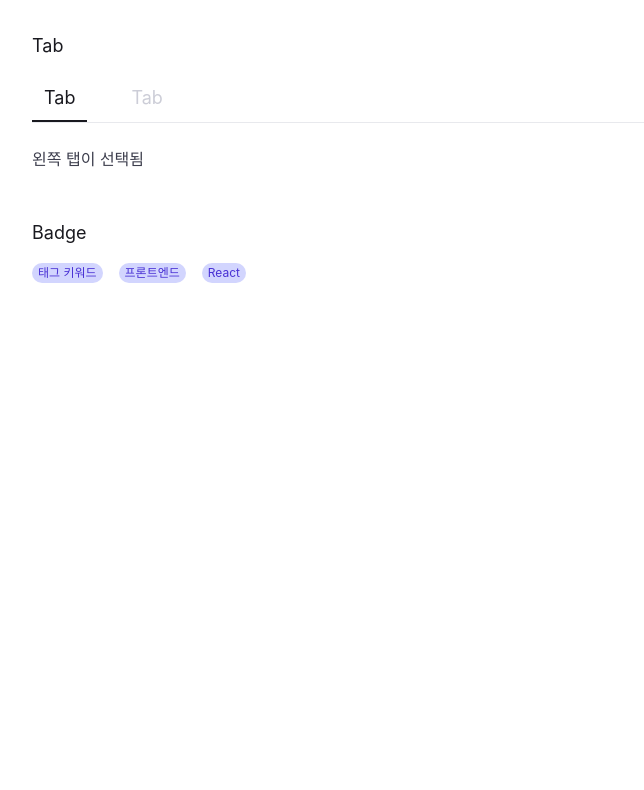
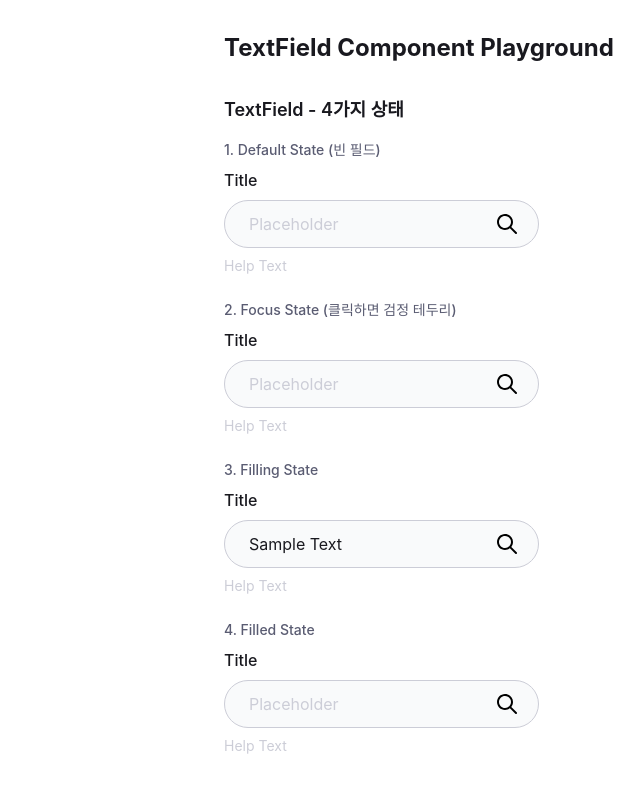
Before and after one commit to Leets-Official/StepBookStep-FE, a React (Vite) app: page / in a window 1280 px wide. Shown: the top 790 px of the page, without its empty margins (0-644 px from the left). Built offline with nearby package versions, Linux system fonts and the light colour scheme; a web font is replaced by a local one.

Commit message:
feat : Textfield 구현

```diff
--- /dev/null
+++ b/src/components/TextField/TextField.styles.ts
@@ -0,0 +1,29 @@
+export const wrapper = "flex flex-col gap-2 w-[315px]";
+
+export const title = "text-base font-medium text-gray-900";
+
+export const inputContainer = "relative w-full";
+
+export const inputBase =
+  "w-full h-12 px-6 rounded-full text-base transition-all duration-200 focus:outline-none placeholder:text-gray-300 disabled:cursor-not-allowed";
+
+export const inputVariants = {
+  // 기본 상태(active=false, focus=false)
+  default: "border border-gray-300 bg-gray-50 text-gray-300",
+
+  // 포커스 상태(active=false, focus=true)
+  focus: "border border-gray-900 bg-gray-50 text-gray-900",
+
+  // 값 입력 상태(active=true, focus=true)
+  filled: "border border-gray-300 bg-gray-50 text-gray-900",
+
+  // active=true, focus=false
+  disabled: "border border-gray-300 bg-gray-50 text-gray-900",
+};
+
+export const withIconPadding = "pr-14";
+
+export const iconButton =
+  "absolute right-5 top-1/2 -translate-y-1/2 w-6 h-6 flex items-center justify-center cursor-pointer";
+
+export const helpText = "text-sm text-gray-300";
--- /dev/null
+++ b/src/components/TextField/TextField.tsx
@@ -0,0 +1,128 @@
+import React, { useState } from "react";
+import type { TextFieldProps } from "./TextField.types";
+import {
+  wrapper,
+  title,
+  inputContainer,
+  inputBase,
+  inputVariants,
+  withIconPadding,
+  iconButton,
+  helpText,
+} from "./TextField.styles";
+import { cn } from "@/utils/cn";
+
+// 검색 아이콘 컴포넌트
+const SearchIcon: React.FC<{ className?: string }> = ({ className }) => (
+  <svg
+    className={className}
+    width="24"
+    height="24"
+    viewBox="0 0 24 24"
+    fill="none"
+    xmlns="http://www.w3.org/2000/svg"
+  >
+    <g clipPath="url(#clip0_494_380)">
+      <path
+        d="M10 2C14.4183 2 18 5.58172 18 10C18 11.8486 17.3703 13.5487 16.3174 14.9033L21.707 20.293C22.0976 20.6835 22.0976 21.3165 21.707 21.707C21.3165 22.0976 20.6835 22.0976 20.293 21.707L14.9033 16.3174C13.5487 17.3703 11.8486 18 10 18C5.58172 18 2 14.4183 2 10C2 5.58172 5.58172 2 10 2ZM10 4C6.68629 4 4 6.68629 4 10C4 13.3137 6.68629 16 10 16C13.3137 16 16 13.3137 16 10C16 6.68629 13.3137 4 10 4Z"
+        fill="currentColor"
+      />
+    </g>
+    <defs>
+      <clipPath id="clip0_494_380">
+        <rect width="24" height="24" fill="white" />
+      </clipPath>
+    </defs>
+  </svg>
+);
+
+export const TextField: React.FC<TextFieldProps> = ({
+  title: titleText,
+  helpText: helpTextContent,
+  icon = true,
+  onIconClick,
+  className = "",
+  disabled = false,
+  ...props
+}) => {
+  const [isFocused, setIsFocused] = useState(false);
+  const [inputValue, setInputValue] = useState(props.value || "");
+
+  const hasValue = String(inputValue).length > 0;
+
+  // 현재 상태에 따른 스타일 결정
+  const getInputVariant = () => {
+    if (disabled) return inputVariants.disabled;
+    if (isFocused) return inputVariants.focus;
+    if (hasValue) return inputVariants.filled;
+    return inputVariants.default;
+  };
+
+  const handleChange = (e: React.ChangeEvent<HTMLInputElement>) => {
+    setInputValue(e.target.value);
+    props.onChange?.(e);
+  };
+
+  const handleFocus = (e: React.FocusEvent<HTMLInputElement>) => {
+    setIsFocused(true);
+    props.onFocus?.(e);
+  };
+
+  const handleBlur = (e: React.FocusEvent<HTMLInputElement>) => {
+    setIsFocused(false);
+    props.onBlur?.(e);
+  };
+
+  //KeyDown 핸들러 - Enter 입력 시 포커스 해제
+  const handleKeyDown = (e: React.KeyboardEvent<HTMLInputElement>) => {
+    if (e.key === 'Enter') {
+      e.currentTarget.blur(); // 포커스를 해제하여 Filled 상태로 전환
+    }
+    props.onKeyDown?.(e);
+  };
+
+  return (
+    <div className={cn(wrapper, className)}>
+      {/* Title 영역 */}
+      {titleText && <label className={title}>{titleText}</label>}
+
+      {/* Input 영역 */}
+      <div className={inputContainer}>
+        <input
+          {...props}
+          className={cn(
+            inputBase,
+            getInputVariant(),
+            icon && withIconPadding
+          )}
+          value={inputValue}
+          onChange={handleChange}
+          onFocus={handleFocus}
+          onBlur={handleBlur}
+          onKeyDown={handleKeyDown}
+          disabled={disabled}
+        />
+
+        {/* 검색 아이콘 */}
+        {icon && (
+          <button
+            type="button"
+            className={iconButton}
+            onClick={onIconClick}
+            disabled={disabled}
+            tabIndex={-1}
+          >
+            <SearchIcon className="w-6 h-6" />
+          </button>
+        )}
+      </div>
+
+      {/* Help Text 영역 */}
+      {helpTextContent && (
+        <span className={helpText}>{helpTextContent}</span>
+      )}
+    </div>
+  );
+};
+
+export default TextField;
--- a/src/pages/PlayGround.tsx
+++ b/src/pages/PlayGround.tsx
@@ -1,36 +1,72 @@
 import { useState } from "react";
-import { Tab } from "@/components/Tab/Tab";
-import { Badge } from "@/components/Badge/Badge";
+import { TextField } from "@/components/TextField/TextField";
 
 export default function PlayGround() {
-  const [activeTab, setActiveTab] = useState<"left" | "right">("left");
+  // TextField용 state
+  const [searchValue, setSearchValue] = useState("");
+  const [emailValue, setEmailValue] = useState("");
+  const [passwordValue, setPasswordValue] = useState("");
+  const [filledValue, setFilledValue] = useState("Sample Text");
 
   return (
-    <div className="min-h-screen bg-white p-8 space-y-12">
-      <section>
-        <h2 className="text-lg font-sb text-gray-900 mb-4">Tab</h2>
+    <div className="p-8 space-y-8 max-w-4xl mx-auto">
+      <h1 className="text-2xl font-bold text-gray-900">TextField Component Playground</h1>
 
-        <div className="flex gap-8 border-b border-gray-200">
-          <Tab label="Tab" isActive={activeTab === "left"} onClick={() => setActiveTab("left")} />
+      {/* TextField 섹션 */}
+      <section className="space-y-6">
+        <h2 className="text-lg font-semibold text-gray-900 mb-4">TextField - 4가지 상태</h2>
 
-          <Tab label="Tab" isActive={activeTab === "right"} onClick={() => setActiveTab("right")} />
+        {/* 1. Default State - 빈 입력 필드 */}
+        <div className="space-y-2">
+          <p className="text-sm font-medium text-gray-600">1. Default State (빈 필드)</p>
+          <TextField
+            title="Title"
+            placeholder="Placeholder"
+            helpText="Help Text"
+            icon={true}
+            value={searchValue}
+            onChange={(e) => setSearchValue(e.target.value)}
+            onIconClick={() => console.log("Search:", searchValue)}
+          />
         </div>
 
-        <div className="mt-6 text-md text-gray-700">
-          {activeTab === "left" && <p>왼쪽 탭이 선택됨</p>}
-          {activeTab === "right" && <p>오른쪽 탭이 선택됨</p>}
+        {/* 2. Focus State - 포커스 시 검정 테두리 */}
+        <div className="space-y-2">
+          <p className="text-sm font-medium text-gray-600">2. Focus State (클릭하면 검정 테두리)</p>
+          <TextField
+            title="Title"
+            placeholder="Placeholder"
+            helpText="Help Text"
+            icon={true}
+          />
+        </div>
+
+        {/* 3. Filled State - 값이 입력된 상태 (회색 배경) */}
+        <div className="space-y-2">
+          <p className="text-sm font-medium text-gray-600">3. Filling State</p>
+          <TextField
+            title="Title"
+            placeholder="Placeholder"
+            helpText="Help Text"
+            icon={true}
+            value={filledValue}
+            onChange={(e) => setFilledValue(e.target.value)}
+          />
+        </div>
+
+        {/* 4. Filled State */}
+        <div className="space-y-2">
+          <p className="text-sm font-medium text-gray-600">4. Filled State</p>
+          <TextField
+            title="Title"
+            placeholder="Placeholder"
+            helpText="Help Text"
+            icon={true}
+          />
         </div>
       </section>
 
-      <section>
-        <h2 className="text-lg font-sb text-gray-900 mb-4">Badge</h2>
 
-        <div className="flex gap-4 items-center">
-          <Badge label="태그 키워드" />
-          <Badge label="프론트엔드" />
-          <Badge label="React" />
-        </div>
-      </section>
     </div>
   );
 }
--- /dev/null
+++ b/src/utils/cn.ts
@@ -0,0 +1,6 @@
+import { clsx, type ClassValue } from "clsx";
+import { twMerge } from "tailwind-merge";
+
+export function cn(...inputs: ClassValue[]) {
+  return twMerge(clsx(inputs));
+}
--- /dev/null
+++ b/src/vite-env.d.ts
@@ -0,0 +1,2 @@
+/// <reference types="vite/client" />
+/// <reference types="vite-plugin-svgr/client" />
--- a/vite.config.ts
+++ b/vite.config.ts
@@ -1,6 +1,7 @@
 import { defineConfig } from "vite";
 import react from "@vitejs/plugin-react";
 import path from "path";
+import svgr from 'vite-plugin-svgr';
 
 // https://vite.dev/config/
 export default defineConfig({
```
Also changed, not shown: package.json (+5 -2 lines), src/components/TextField/TextField.types.ts (added, +8 -0 lines), 1 other file (tests, documents, lock files or other folders).
